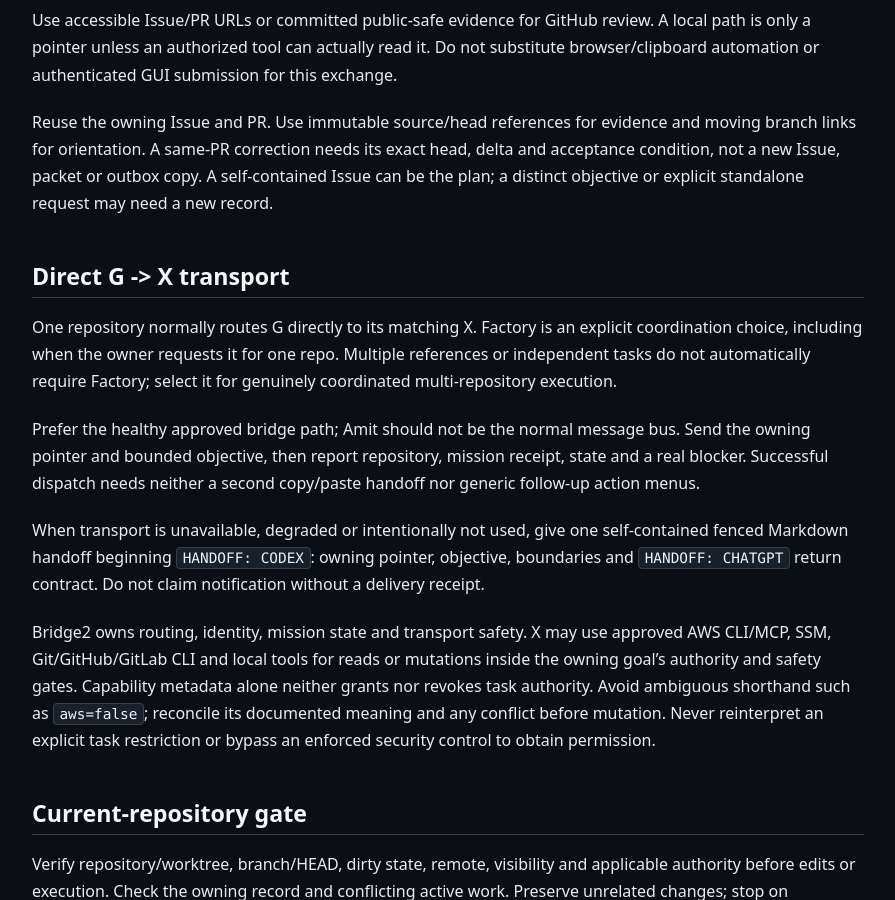
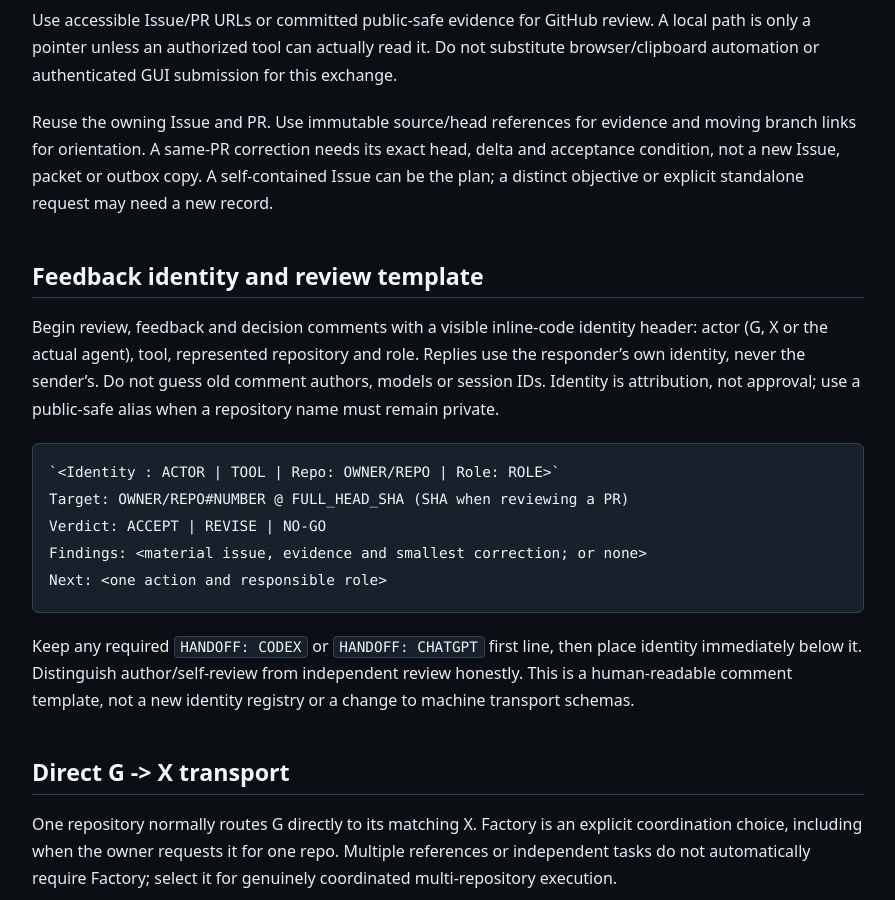
Before and after one commit to amitkarpe/agent-os, a Jekyll site: the page built from kb/playbooks/integrations/chatgpt-codex-collaboration-protocol.md, in a window 1280 px wide and 900 px high, scrolled down 2945 px. Shown: the whole window, without its empty margins (192-1087 px from the left). Built offline with Jekyll 4.4.1, drawn with Linux system fonts in a browser that asks for light colours.

Commit message:
docs: attribute review feedback with actor repo and role

````diff
--- a/kb/playbooks/integrations/chatgpt-codex-collaboration-protocol.md
+++ b/kb/playbooks/integrations/chatgpt-codex-collaboration-protocol.md
@@ -111,6 +111,27 @@ and moving branch links for orientation. A same-PR correction needs its exact
 head, delta and acceptance condition, not a new Issue, packet or outbox copy.
 A self-contained Issue can be the plan; a distinct objective or explicit
 standalone request may need a new record.
+
+## Feedback identity and review template
+
+Begin review, feedback and decision comments with a visible inline-code identity
+header: actor (G, X or the actual agent), tool, represented repository and role.
+Replies use the responder's own identity, never the sender's. Do not guess old
+comment authors, models or session IDs. Identity is attribution, not approval;
+use a public-safe alias when a repository name must remain private.
+
+```markdown
+`<Identity : ACTOR | TOOL | Repo: OWNER/REPO | Role: ROLE>`
+Target: OWNER/REPO#NUMBER @ FULL_HEAD_SHA (SHA when reviewing a PR)
+Verdict: ACCEPT | REVISE | NO-GO
+Findings: <material issue, evidence and smallest correction; or none>
+Next: <one action and responsible role>
+```
+
+Keep any required `HANDOFF: CODEX` or `HANDOFF: CHATGPT` first line, then place
+identity immediately below it. Distinguish author/self-review from independent
+review honestly. This is a human-readable comment template, not a new identity
+registry or a change to machine transport schemas.
 
 <a id="bridge-first-g---fx-transport"></a>
 
````
